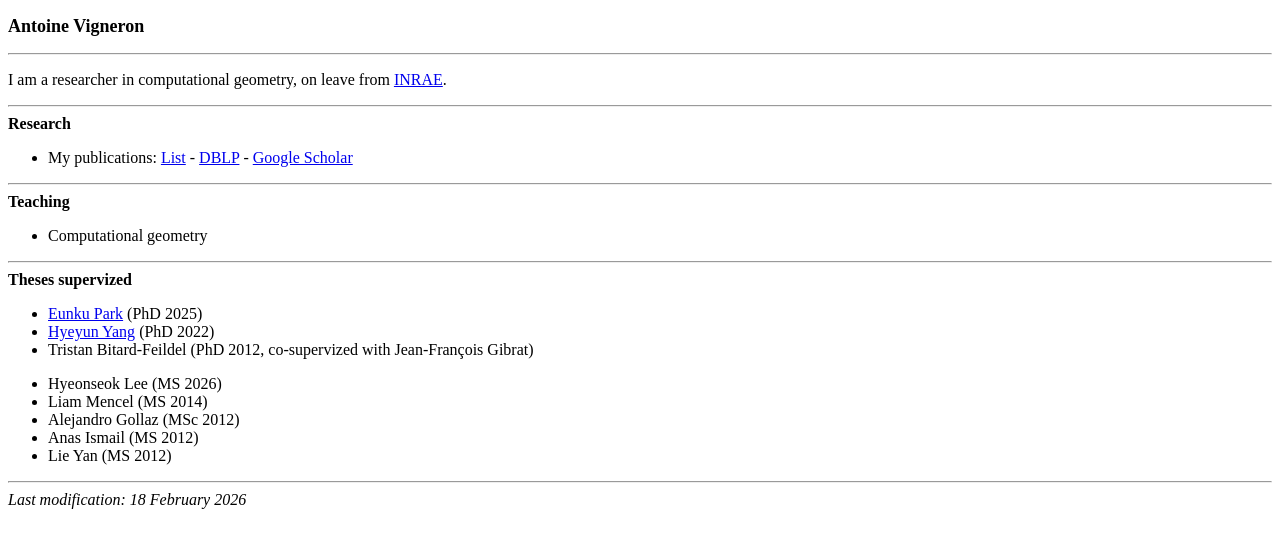
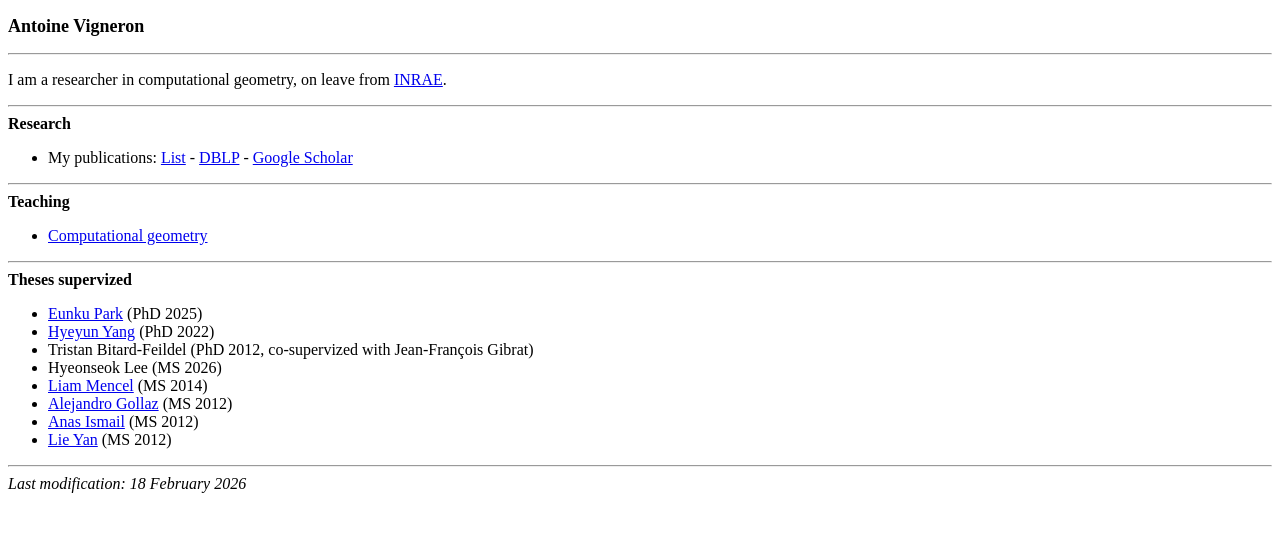
Before and after one commit to antoinevigneron/antoinevigneron.github.io, a plain HTML site: page index.html in a window 1280 px wide. Drawn offline with Linux system fonts and the light colour scheme.

Commit message:
Add files via upload

```diff
--- a/index.html
+++ b/index.html
@@ -33,7 +33,7 @@
 <ul>
   <!-- <li>Introduction to algorithms</li> -->
   <!-- <li>Advanced algorithms</li> -->
-  <li>Computational geometry</li>
+  <li><a href="./CG/index.html">Computational geometry<a></li>
 </ul>
 <hr>
 
@@ -44,13 +44,11 @@
 	<li><a href="https://scholarworks.unist.ac.kr/bitstream/201301/86539/2/200000867229.pdf">
 	Hyeyun Yang</a> (PhD 2022)</li>
 	<li>Tristan Bitard-Feildel (PhD 2012, co-supervized with Jean-François Gibrat)
-</ul>
-<ul>
 	<li>Hyeonseok Lee (MS 2026)</li>
-	<li>Liam Mencel (MS 2014)</li>
-	<li>Alejandro Gollaz (MSc 2012)</li>
-	<li>Anas Ismail (MS 2012)</li>
-	<li>Lie Yan (MS 2012)</li>
+	<li><a href="http://dx.doi.org/10.25781/KAUST-O3U19">Liam Mencel</a> (MS 2014)</li>
+	<li><a href="http://dx.doi.org/10.25781/KAUST-3GVS4">Alejandro Gollaz</a> (MS 2012)</li>
+	<li><a href="http://dx.doi.org/10.25781/KAUST-9240I">Anas Ismail</a> (MS 2012)</li>
+	<li><a href="http://dx.doi.org/10.25781/KAUST-YN9R1">Lie Yan</a> (MS 2012)</li>
 </ul>
 
 <hr> </font><i>Last modification: 18 February 2026</i></p>
```
